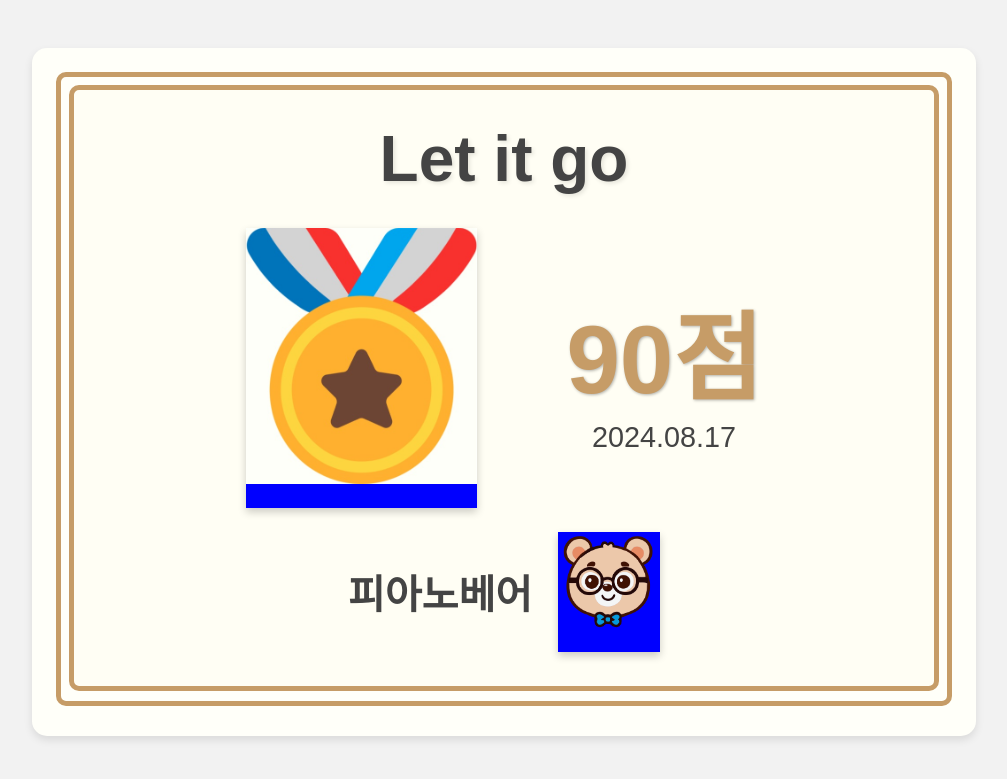
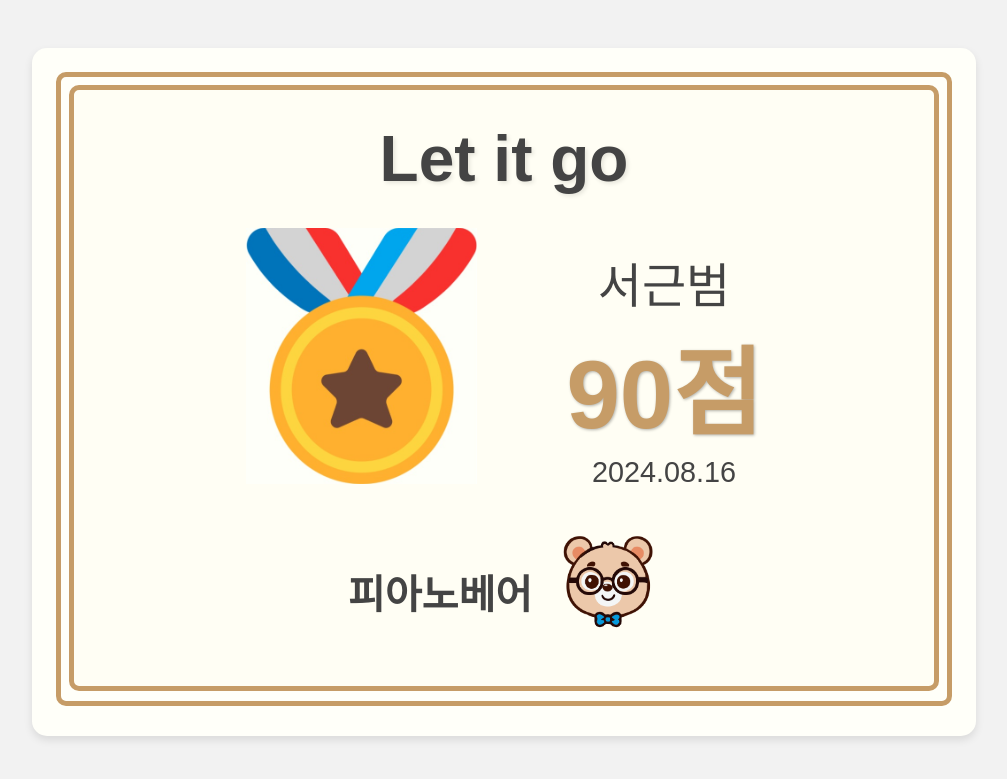
Before and after one commit to jongwonyang/PianoBear, a Python web app: template backend/application/src/main/resources/templates/challenge-award.html in a window 1280 px wide. Shown: the top 779 px of the page, without its empty margins (136-1143 px from the left). Run offline with Jinja, Linux system fonts and the light colour scheme; the template is opened without the code that fills it, so the values that code supplies are empty.

Commit message:
fix: 상장 수정

```diff
--- a/backend/application/src/main/resources/templates/challenge-award.html
+++ b/backend/application/src/main/resources/templates/challenge-award.html
@@ -54,10 +54,9 @@
       }
 
       .medal {
-        background-color: blue;
         width: 18vw;
         height: 35vh;
-        box-shadow: 0 4px 8px rgba(0, 0, 0, 0.2);
+
         margin-right: 7vw;
       }
 
@@ -94,10 +93,13 @@
       }
 
       .bear {
-        background-color: blue;
         width: 8vw;
         height: 15vh;
-        box-shadow: 0 4px 8px rgba(0, 0, 0, 0.2);
+      }
+
+      .name {
+        font-size: 3em;
+        color: #444444;
       }
     </style>
   </head>
@@ -115,8 +117,9 @@
               />
             </div>
             <div class="right">
+              <div class="name">서근범</div>
               <div class="score">90점</div>
-              <div class="date">2024.08.17</div>
+              <div class="date">2024.08.16</div>
             </div>
           </div>
           <div class="bottom">
```
Also changed, not shown: exec/PianoBear(피아노배어)-최신DB덤프.sql (renamed from frontend/vue-project/exec/PianoBear(피아노배어)-최신DB덤프.sql), 18 other files.
